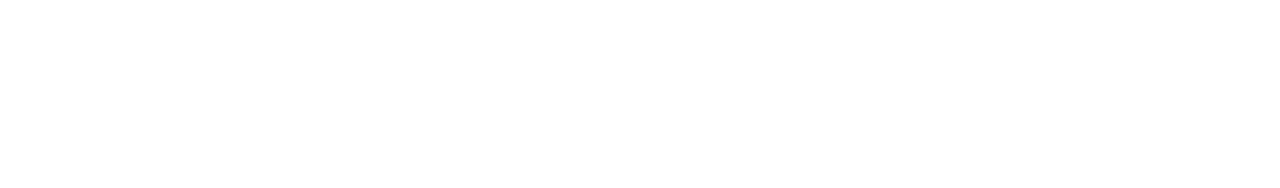
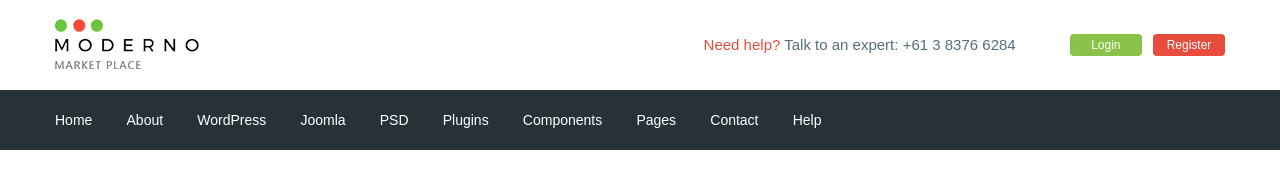
Before and after one commit to YanG-6668/moderno-M_P, a website: page app/index.html in a window 1280 px wide. Drawn offline with nearby package versions, Linux system fonts and the light colour scheme; files that its build step writes are made by us from their sources.

Commit message:
added header

```diff
--- a/app/index.html
+++ b/app/index.html
@@ -1,18 +1,65 @@
 <!DOCTYPE html>
 <html lang="en">
+
 <head>
     <meta charset="UTF-8">
     <meta name="viewport" content="width=device-width, initial-scale=1.0">
     <title>Document</title>
+    <link href="https://fonts.googleapis.com/css?family=Roboto:500,700&display=swap" rel="stylesheet">
     <link rel="stylesheet" href="css/libs.min.css">
     <link rel="stylesheet" href="css/style.min.css">
 
 </head>
+
 <body>
+    <header class="header">
+        <div class="header__top">
+            <div class="container">
+                <div class="header__top-inner">
+                    <div class="header__logo">
+                        <a href="#">
+                            <img src="images/logo.png" alt="">
+                        </a>
+                    </div>
+                    <div class="header__text">
+                        <a href="#">
+                            <span>Need help?</span>
+                        </a>
+                        Talk to an expert:
+                        <a class="header__phone" href="tel:61383766284">+61 3 8376 6284</a>
+                    </div>
+                    <div class="header__box">
+                        <a class="basket" href="#"></a>
+                        <a class="header__btn header__btn-login" href="#">Login</a>
+                        <a class="header__btn header__btn-register" href="#">Register</a>
+                    </div>
+                </div>
+            </div>
+        </div>
+        <div class="header__menu">
+            <div class="container">
+                <nav class="menu">
+                    <ul class="menu__list">
+                        <li><a href="#">Home</a></li>
+                        <li><a href="#">About</a></li>
+                        <li><a href="#">WordPress</a></li>
+                        <li><a href="#">Joomla</a></li>
+                        <li><a href="#">PSD</a></li>
+                        <li><a href="#">Plugins</a></li>
+                        <li><a href="#">Components</a></li>
+                        <li><a href="#">Pages</a></li>
+                        <li><a href="#">Contact</a></li>
+                        <li><a href="#">Help</a></li>
+                    </ul>
+                </nav>
+            </div>
+        </div>
+    </header>
 
 
     <script src="https://ajax.googleapis.com/ajax/libs/jquery/3.4.1/jquery.min.js"></script>
     <script src="js/libs.min.js"></script>
     <script src="js/main.js"></script>
 </body>
+
 </html>
--- /dev/null
+++ b/app/scss/_fonts.scss
@@ -0,0 +1,7 @@
+@font-face {
+    font-family: 'Roboto-Regular', sans-serif;
+    scr: url('../fonts/Roboto-Regular.woff2') format('woff2'),
+        url('../fonts/Roboto-Regular.woff') format('woff');
+        font-weight: 400;
+        font-display: swap;
+}
--- /dev/null
+++ b/app/scss/_global.scss
@@ -0,0 +1,32 @@
+html{
+    box-sizing: border-box;
+}
+*,
+*::before,
+*::after{
+    box-sizing: inherit;
+}
+a{
+    display: inline-block;
+    text-decoration: none;
+    color: $text;
+}
+
+ul,li{
+    margin: 0;
+    padding: 0;
+    list-style: none;
+}
+
+body{
+    font-family: 'Roboto-Regular', sans-serif;
+    font-size: 15px;
+    line-height: 14px;
+    color: $text;
+    font-weight: 400;
+}
+.container{
+    max-width: 1200px;
+    margin: 0 auto;
+    padding: 0 15px;
+}
--- /dev/null
+++ b/app/scss/_vars.scss
@@ -0,0 +1,4 @@
+$text: #546e7a;
+$red: #e74c3c;
+$green: #8bc34a;
+$bg: #263238;
--- a/app/scss/style.scss
+++ b/app/scss/style.scss
@@ -1,14 +1,61 @@
-html{
-    box-sizing: border-box;
-}
-*,
-*::before,
-*::after{
-    box-sizing: inherit;
+@import 'vars';
+@import 'global';
+@import 'fonts';
+
+
+.header__top-inner {
+    display: flex;
+    justify-content: space-between;
+    height: 90px;
+    align-items: center;
 }
 
-.text{
+.header__text {
+    margin-left: auto;
+    margin-right: 50px;
 
-    justify-content: space-between;
-    padding-left: 5px;
+    span {
+        color: $red;
+    }
 }
+
+.header__btn {
+    padding: 4px;
+    width: 72px;
+    border-radius: 4px;
+    text-align: center;
+    color: #fff;
+    font-size: 12px;
+}
+
+.header__btn-login {
+    background-color: $green;
+}
+
+.header__btn-register {
+    background-color: $red;
+    margin-left: 7px;
+}
+
+.header__menu {
+    background-color: $bg;
+}
+
+.menu {
+    display: flex;
+    align-items: center;
+    height: 60px;
+}
+
+.menu__list {
+    li {
+        display: inline-block;
+        &+li {
+            margin-left: 30px;
+        }
+    }
+    a{
+        color: #fff;
+        font-size: 14px;
+    }
+}
--- a/gulpfile.js
+++ b/gulpfile.js
@@ -8,7 +8,7 @@ let gulp = require('gulp'),
     cssmin = require('gulp-cssmin');
 
 gulp.task('sass', function () {
-    return gulp.src('app/scss/style.scss')
+    return gulp.src('app/scss/**/*.scss')
         .pipe(sass({
             outputStyle: 'compressed'
         }))
@@ -68,7 +68,7 @@ gulp.task('browser-sync', function () {
 });
 
 gulp.task('watch', function () {
-    gulp.watch('app/scss/style.scss', gulp.parallel('sass'));
+    gulp.watch('app/scss/**/*.scss', gulp.parallel('sass'));
     gulp.watch('app/*.html', gulp.parallel('html'));
     gulp.watch('app/js/*.js', gulp.parallel('js'));
 });
```
Also changed, not shown: app/fonts/Roboto-Regular.woff (added), app/fonts/Roboto-Regular.woff2 (added), app/images/logo.png (added).
